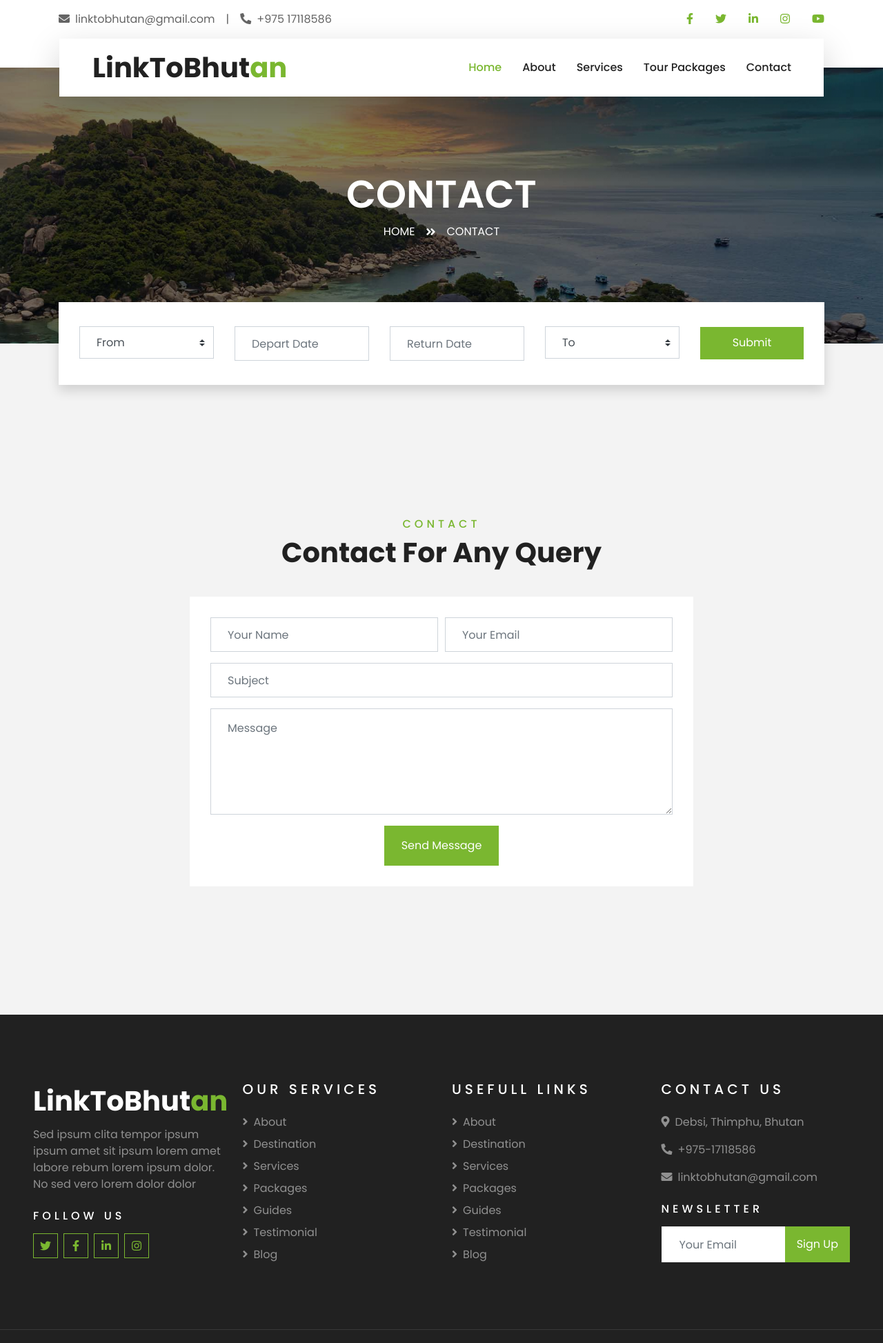
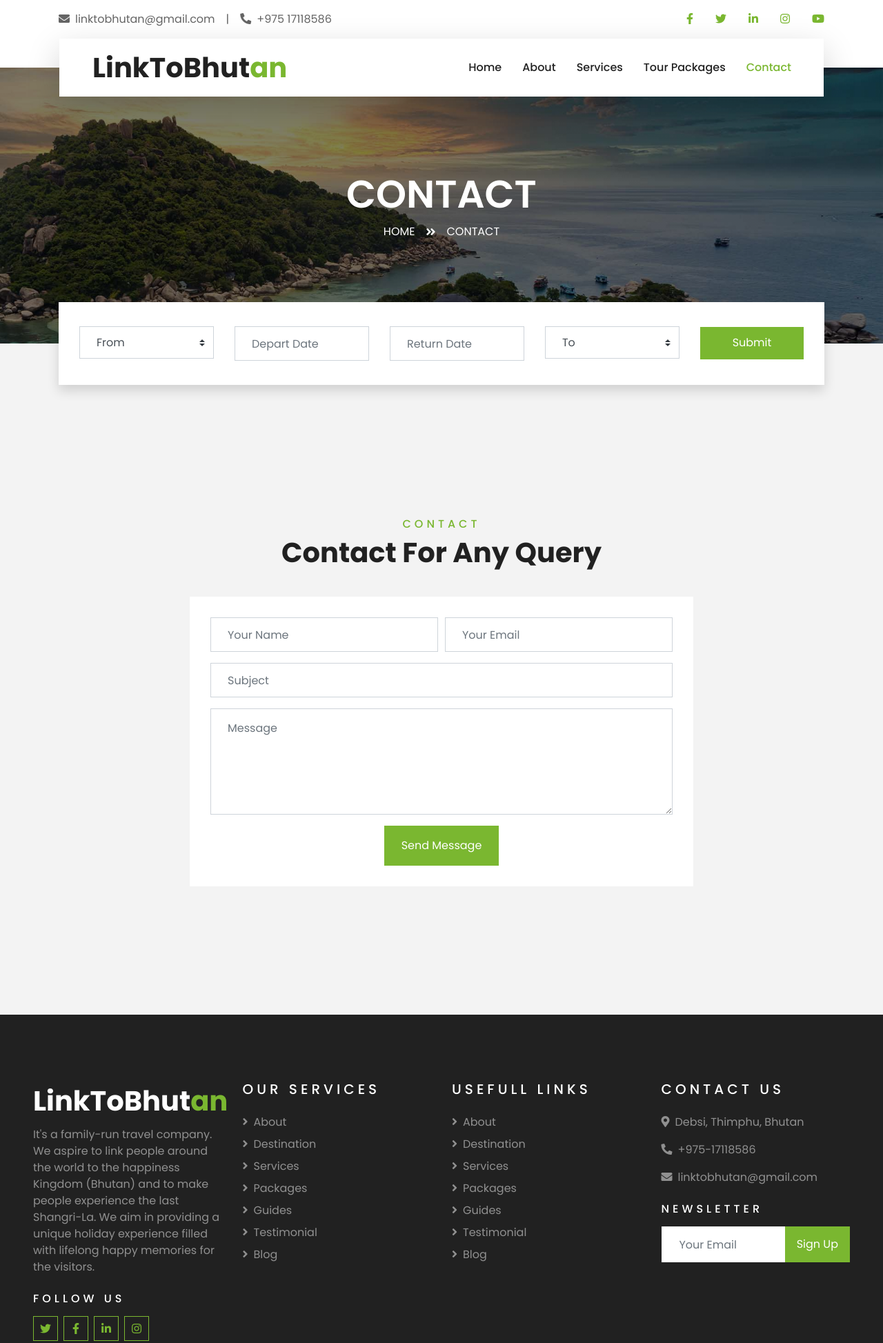
Before and after one commit to jigmeloday/linktobhutan, a website: page public/contact.html in a window 1280 px wide. Shown: the top 1947 px of the page at 69% size. Drawn offline with nearby package versions, Linux system fonts and the light colour scheme.

Commit message:
feat: main

```diff
--- a/public/contact.html
+++ b/public/contact.html
@@ -5,8 +5,8 @@
     <meta charset="utf-8">
     <title>Link to Bhutan</title>
     <meta content="width=device-width, initial-scale=1.0" name="viewport">
-    <meta content="Free HTML Templates" name="keywords">
-    <meta content="Free HTML Templates" name="description">
+    <meta content="linktobhutan" name="keywords">
+    <meta content="It's a family-run travel company. We aspire to link people around the world to the happiness Kingdom (Bhutan) and to make people experience the last Shangri-La. We aim in providing a unique holiday experience filled with lifelong happy memories for the visitors." name="description">
 
     <!-- Favicon -->
     <link href="img/favicon.ico" rel="icon">
@@ -75,7 +75,7 @@
                 </button>
                 <div class="collapse navbar-collapse justify-content-between px-3" id="navbarCollapse">
                     <div class="navbar-nav ml-auto py-0">
-                        <a href="index.html" class="nav-item nav-link active">Home</a>
+                        <a href="index.html" class="nav-item nav-link ">Home</a>
                         <a href="index.html#about" class="nav-item nav-link">About</a>
                         <a href="index.html#service" class="nav-item nav-link">Services</a>
                         <a href="index.html#package" class="nav-item nav-link">Tour Packages</a>
@@ -89,7 +89,7 @@
                         <!--                                <a href="testimonial.html" class="dropdown-item">Testimonial</a>-->
                         <!--                            </div>-->
                         <!--                        </div>-->
-                        <a href="contact.html" class="nav-item nav-link">Contact</a>
+                        <a href="contact.html" class="nav-item nav-link active" >Contact</a>
                     </div>
                 </div>
             </nav>
@@ -223,7 +223,7 @@
                 <a href="" class="navbar-brand">
                     <h1 class="text-primary"><span class="text-white">LinkToBhut</span>an</h1>
                 </a>
-                <p>Sed ipsum clita tempor ipsum ipsum amet sit ipsum lorem amet labore rebum lorem ipsum dolor. No sed vero lorem dolor dolor</p>
+                <p>It's a family-run travel company. We aspire to link people around the world to the happiness Kingdom (Bhutan) and to make people experience the last Shangri-La. We aim in providing a unique holiday experience filled with lifelong happy memories for the visitors.</p>
                 <h6 class="text-white text-uppercase mt-4 mb-3" style="letter-spacing: 5px;">Follow Us</h6>
                 <div class="d-flex justify-content-start">
                     <a class="btn btn-outline-primary btn-square mr-2" href="#"><i class="fab fa-twitter"></i></a>
```
Also changed, not shown: public/index.html (+3 -3 lines).
